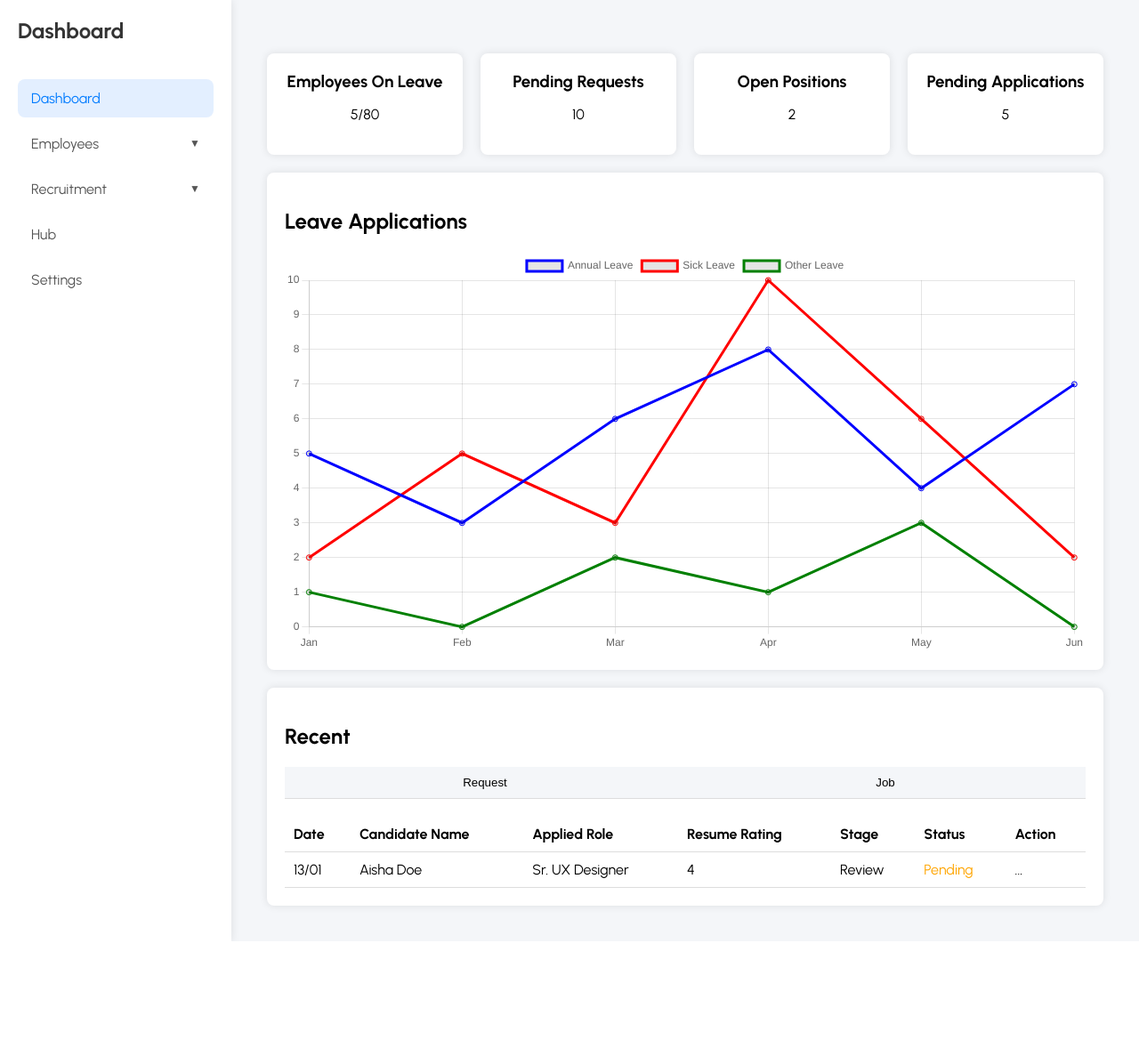
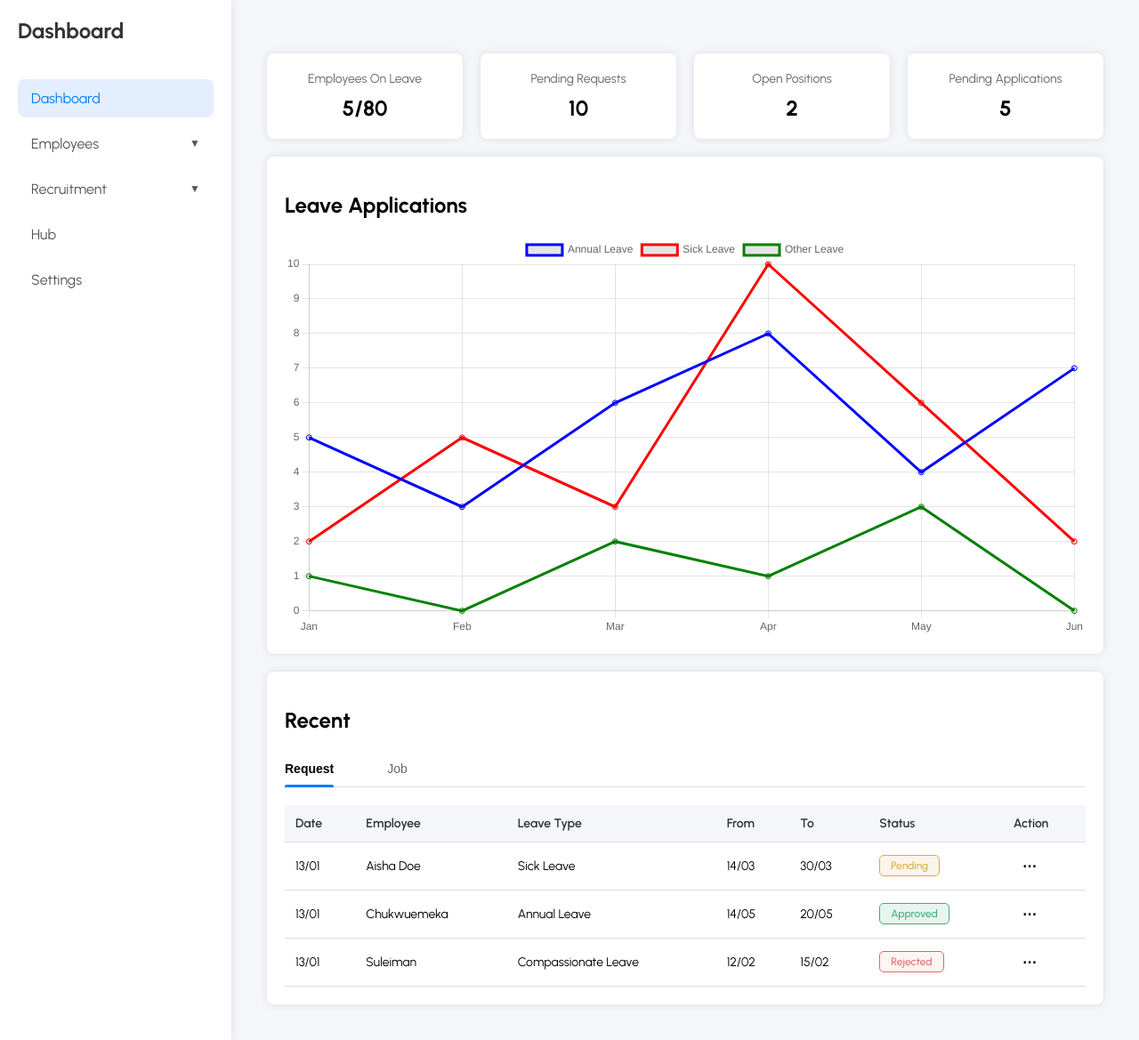
Before and after one commit to Anyaibe/NEW_HR_APP_DESIGN, a Django app: page / in a window 1280 px wide. Shown: the part 122-1291 px from the top of the page at 89% size. Before the commit the page ends 1180 px from the top, so only its background shows below. Run offline with Django 5.2, Linux system fonts and the light colour scheme.

Commit message:
Dashboard Request and Job tab Editing and Styling

```diff
--- a/escape/static/css/dashboard.css
+++ b/escape/static/css/dashboard.css
@@ -1,3 +1,11 @@
+        /* General layout */
+        body, html {
+            margin: 0;
+            padding: 0;
+            font-family: 'Urbanist', sans-serif;
+            background-color: #f4f6f9;
+        }
+
         .main-content {
             flex-grow: 1;
             padding: 20px;
@@ -21,6 +29,15 @@
 
         .card h3 {
             margin: 0 0 10px;
+            font-size: 14px;
+            color: #666;
+            font-weight: normal;
+        }
+
+        .card p {
+            font-size: 24px;
+            font-weight: bold;
+            margin: 0;
         }
 
         /* Chart section */
@@ -41,51 +58,127 @@
             box-shadow: 0 0 10px rgba(0, 0, 0, 0.1);
         }
 
+        /* ✅ UPDATED TAB STYLING - matches candidates page */
+        .dashboard-tabs {
+            margin-top: 20px;
+        }
+
+        .tab-info {
+            display: flex;
+            margin-bottom: 0;
+            border-bottom: 1px solid #e0e0e0;
+            position: relative;
+        }
+
+        .tab-info .tab-btn {
+            margin-right: 60px;
+            margin-bottom: 0;
+            padding: 12px 0;
+            font-size: 14px;
+            color: #666;
+            background-color: transparent;
+            border: none;
+            cursor: pointer;
+            position: relative;
+            font-weight: normal;
+            transition: all 0.3s ease;
+        }
+
+        /* Active tab styling to match candidates page */
+        .tab-btn.active {
+            color: #000;
+            font-weight: bold;
+        }
+
+        /* Blue underline for active tab */
+        .tab-btn.active::after {
+            content: '';
+            position: absolute;
+            bottom: -1px;
+            left: 0;
+            right: 0;
+            height: 3px;
+            background-color: #007bff;
+            border-radius: 2px 2px 0 0;
+        }
+
+        .tab-btn:hover:not(.active) {
+            color: #333;
+        }
+
+        /* Tab content */
+        .tab-content {
+            display: none;
+            padding-top: 20px;
+        }
+
+        .tab-content.active {
+            display: block;
+        }
+
+        /* Table styling */
         table {
             width: 100%;
             border-collapse: collapse;
         }
 
         table th, table td {
-    padding: 10px;
+            padding: 12px;
             text-align: left;
             border-bottom: 1px solid #ddd;
+            font-size: 14px;
         }
 
-table .pending {
-    color: orange;
+        table th {
+            background-color: #f4f6f9;
+            font-weight: 600;
+            color: #333;
         }
 
-table .approved {
-    color: green;
+        table tbody tr {
+            transition: background-color 0.2s;
         }
 
-/* Tabs styling */
-.tabs {
-    display: flex;
-    border-bottom: 1px solid #ddd;
-    margin-bottom: 20px;
+        table tbody tr:hover {
+            background-color: #f8f9fa;
         }
 
-.tab-button {
-    flex: 1;
-    padding: 10px;
-    background-color: #f4f6f9;
-    border: none;
-    cursor: pointer;
-    outline: none;
-    transition: background-color 0.3s;
+        /* ✅ UPDATED STATUS STYLING - matches candidates page */
+        .status {
+            padding: 4px 12px;
+            border-radius: 5px;
+            font-size: 12px;
+            font-weight: 500;
+            text-align: center;
+            display: inline-flex;
+            align-items: center;
+            justify-content: center;
         }
 
-.tab-button:active {
-    background-color: #fff;
-    border-bottom: 2px solid #007bff;
+        .pending {
+            background-color: #FBF5E8;
+            color: #DBAD43;
+            border: 1px solid #DBAD43;
         }
 
-.tab-content {
-    display: none;
+        .approved {
+            background-color: #E6F5EE;
+            color: #3EAF7B;
+            border: 1px solid #3EAF7B;
         }
 
-.tab-content.active {
-    display: block;
+        .rejected {
+            background-color: #FDF4F4;
+            color: #E26666;
+            border: 1px solid #E26666;
         }
+
+        /* Action button */
+        .action-btn {
+            border: none;
+            background-color: transparent;
+            font-weight: bolder;
+            cursor: pointer;
+            padding: 5px 10px;
+            font-size: 16px;
+        }
--- a/escape/static/js/dashboard.js
+++ b/escape/static/js/dashboard.js
@@ -35,13 +35,39 @@ const leaveChart = new Chart(ctx, {
             }
         });
 
-// Tab switcher
-function openTab(event, tabName) {
-    const tabButtons = document.querySelectorAll('.tab-button');
-    const tabContents = document.querySelectorAll('.tab-content');
+        // ✅ UPDATED TAB FUNCTIONALITY - matches candidates page logic
+        document.addEventListener("DOMContentLoaded", () => {
+            const tabBtns = document.querySelectorAll(".tab-btn");
 
-    tabButtons.forEach(button => button.classList.remove('active'));
-    event.currentTarget.classList.add('active');
-    tabContents.forEach(content => content.classList.remove('active'));
+            // Tab functionality
+            function openTab(evt, tabName) {
+                // Hide all tab content
+                const tabContents = document.querySelectorAll(".tab-content");
+                tabContents.forEach(content => {
+                    content.classList.remove('active');
+                });
+
+                // Remove active class from all tab buttons
+                tabBtns.forEach(btn => {
+                    btn.classList.remove('active');
+                });
+
+                // Add active class to clicked tab
+                evt.currentTarget.classList.add('active');
+
+                // Show selected tab content
                 document.getElementById(tabName).classList.add('active');
+
+                console.log(`Switched to ${tabName} tab`);
             }
+
+            // Attach click event listeners to tab buttons
+            tabBtns.forEach(btn => {
+                btn.addEventListener('click', (evt) => {
+                    const tabName = btn.getAttribute('data-tab');
+                    openTab(evt, tabName);
+                });
+            });
+
+            console.log("✅ Dashboard tabs initialized successfully");
+        });
--- a/escape/templates/dashboard.html
+++ b/escape/templates/dashboard.html
@@ -10,10 +10,6 @@
 {% block content %}
     <!-- Main Content -->
     <div class="main-content">
-            <!-- Dashboard Section -->
-            <div id="dashboard-section" class="content-section">
-
-
         <!-- Stats Cards -->
         <section class="stats-cards">
             <div class="card">
@@ -37,20 +33,68 @@
         <!-- Leave Applications Chart -->
         <section class="chart-section">
             <h2>Leave Applications</h2>
-                    <canvas id="leaveChart"></canvas>
+            <canvas id="leaveChart" width="400" height="200"></canvas>
         </section>
 
-                <!-- Recent Activity Section -->
+        <!-- Recent Activity Section with Updated Tabs -->
         <section class="recent-activity">
             <h2>Recent</h2>
-                    <!-- Tab Navigation -->
-                    <div class="tabs">
-                        <button class="tab-button" onclick="openTab(event, 'requestTab')">Request</button>
-                        <button class="tab-button" onclick="openTab(event, 'jobTab')">Job</button>
+
+            <!-- ✅ UPDATED TAB NAVIGATION - matches candidates page style -->
+            <div class="dashboard-tabs">
+                <div class="tab-info">
+                    <button class="tab-btn active" data-tab="request">Request</button>
+                    <button class="tab-btn" data-tab="job">Job</button>
                 </div>
 
                 <!-- Request Tab Content -->
-                    <div id="requestTab" class="tab-content active">
+                <div id="request" class="tab-content active">
+                    <table>
+                        <thead>
+                            <tr>
+                                <th>Date</th>
+                                <th>Employee</th>
+                                <th>Leave Type</th>
+                                <th>From</th>
+                                <th>To</th>
+                                <th>Status</th>
+                                <th>Action</th>
+                            </tr>
+                        </thead>
+                        <tbody>
+                            <tr>
+                                <td>13/01</td>
+                                <td>Aisha Doe</td>
+                                <td>Sick Leave</td>
+                                <td>14/03</td>
+                                <td>30/03</td>
+                                <td><span class="status pending">Pending</span></td>
+                                <td><button class="action-btn">⋯</button></td>
+                            </tr>
+                            <tr>
+                                <td>13/01</td>
+                                <td>Chukwuemeka</td>
+                                <td>Annual Leave</td>
+                                <td>14/05</td>
+                                <td>20/05</td>
+                                <td><span class="status approved">Approved</span></td>
+                                <td><button class="action-btn">⋯</button></td>
+                            </tr>
+                            <tr>
+                                <td>13/01</td>
+                                <td>Suleiman</td>
+                                <td>Compassionate Leave</td>
+                                <td>12/02</td>
+                                <td>15/02</td>
+                                <td><span class="status rejected">Rejected</span></td>
+                                <td><button class="action-btn">⋯</button></td>
+                            </tr>
+                        </tbody>
+                    </table>
+                </div>
+
+                <!-- Job Tab Content -->
+                <div id="job" class="tab-content">
                     <table>
                         <thead>
                             <tr>
@@ -70,39 +114,30 @@
                                 <td>Sr. UX Designer</td>
                                 <td>4</td>
                                 <td>Review</td>
-                                    <td><span class="pending">Pending</span></td>
-                                    <td>...</td>
+                                <td><span class="status pending">Pending</span></td>
+                                <td><button class="action-btn">⋯</button></td>
                             </tr>
-                                <!-- More rows here -->
+                            <tr>
+                                <td>13/01</td>
+                                <td>Chukwuemeka</td>
+                                <td>Sr. UX Designer</td>
+                                <td>4</td>
+                                <td>Review</td>
+                                <td><span class="status approved">Approved</span></td>
+                                <td><button class="action-btn">⋯</button></td>
+                            </tr>
+                            <tr>
+                                <td>13/01</td>
+                                <td>Suleiman</td>
+                                <td>Sr. UX Designer</td>
+                                <td>4</td>
+                                <td>Review</td>
+                                <td><span class="status rejected">Rejected</span></td>
+                                <td><button class="action-btn">⋯</button></td>
+                            </tr>
                         </tbody>
                     </table>
                 </div>
-
-                    <!-- Job Tab Content -->
-                    <div id="jobTab" class="tab-content">
-                        <table>
-                            <thead>
-                                <tr>
-                                    <th>Date</th>
-                                    <th>Job Title</th>
-                                    <th>Department</th>
-                                    <th>Location</th>
-                                    <th>Status</th>
-                                    <th>Action</th>
-                                </tr>
-                            </thead>
-                            <tbody>
-                                <tr>
-                                    <td>13/01</td>
-                                    <td>Project Manager</td>
-                                    <td>Operations</td>
-                                    <td>New York</td>
-                                    <td><span class="approved">Approved</span></td>
-                                    <td>...</td>
-                                </tr>
-                                <!-- More rows here -->
-                            </tbody>
-                        </table>
             </div>
         </section>
     </div>
```
Lines whose indentation alone changed are shown as unchanged.
